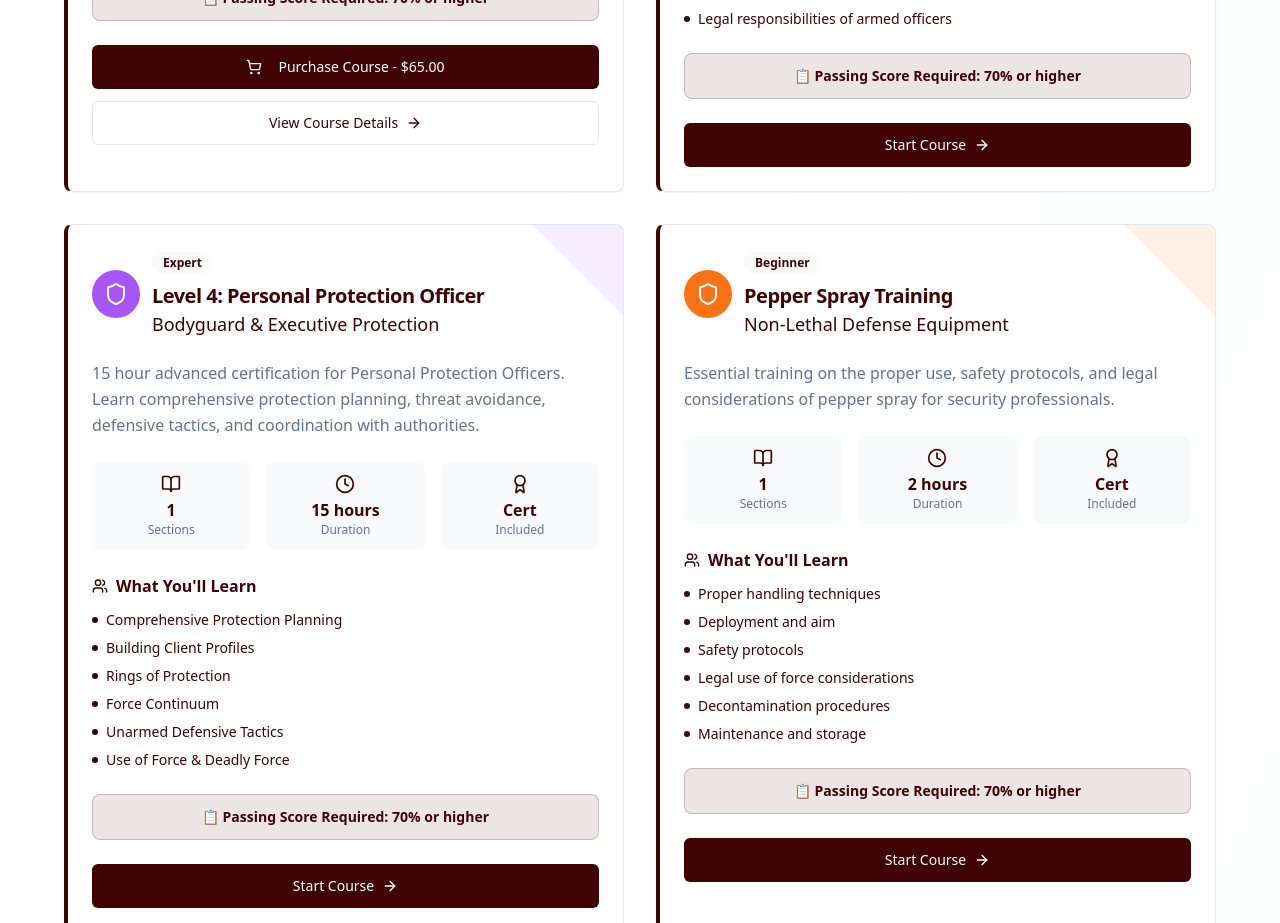
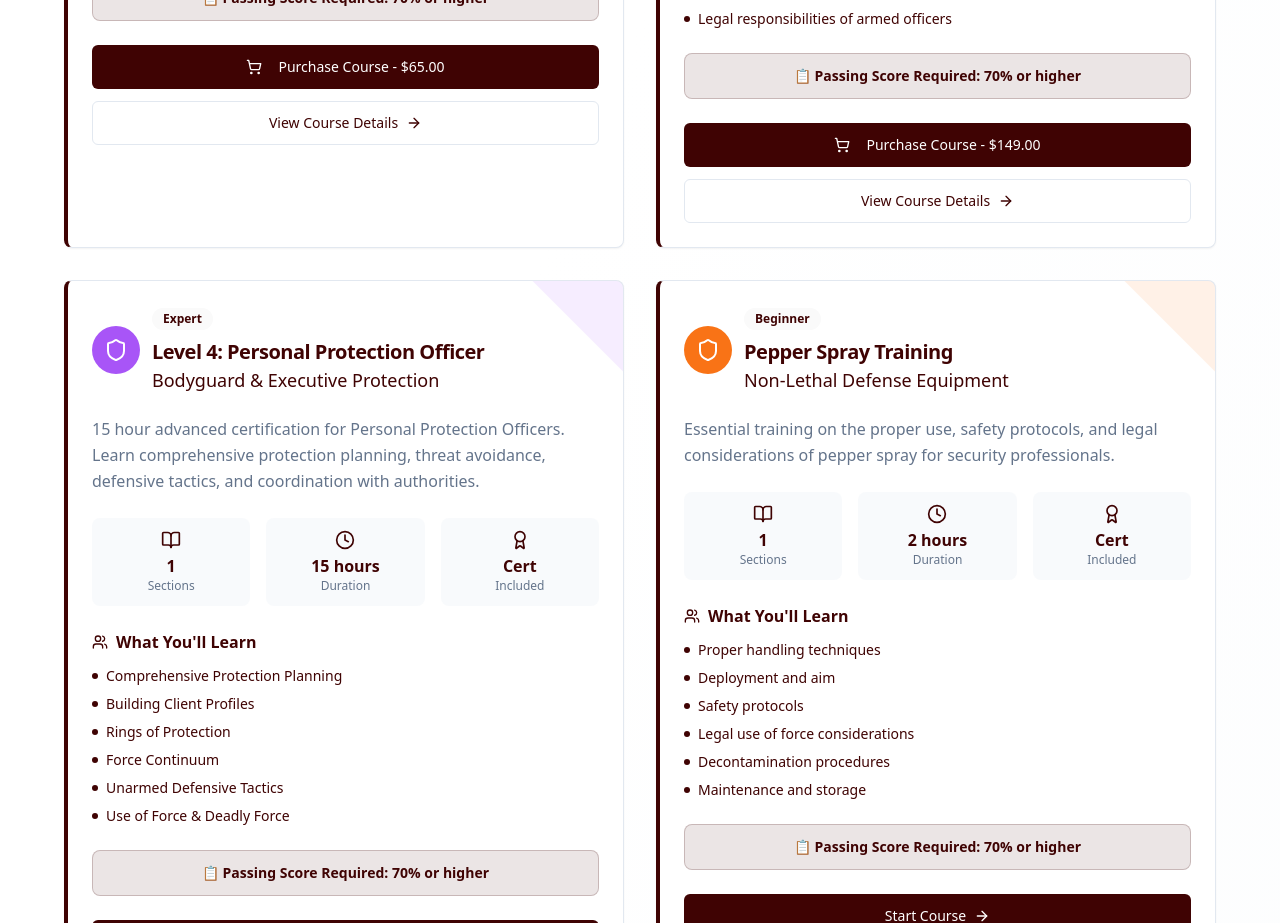
Before and after one commit to rrosee12328-bit/kairos-quizmaster-course, a React (Vite) app: page /courses in a window 1280 px wide. Shown: the part 1560-2483 px from the top of the page. Built offline with nearby package versions, Linux system fonts and the light colour scheme; the HTML template or start-up script is replaced by a standard one.

Commit message:
Add Level 3 course price

```diff
--- a/src/pages/Courses.tsx
+++ b/src/pages/Courses.tsx
@@ -133,7 +133,9 @@ const Courses = () => {
         "Weapons maintenance",
         "Legal responsibilities of armed officers"
       ],
-      route: "/course/level3"
+      route: "/course/level3",
+      priceId: "price_1SIuap2Lv7r2i0JXWjbkKkWm",
+      price: "$149.00"
     },
     {
       id: "level4",
```
